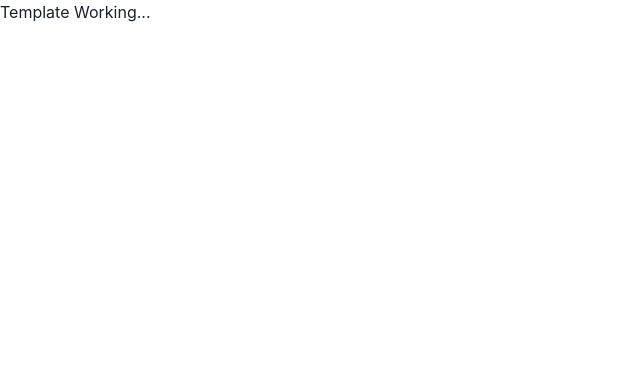
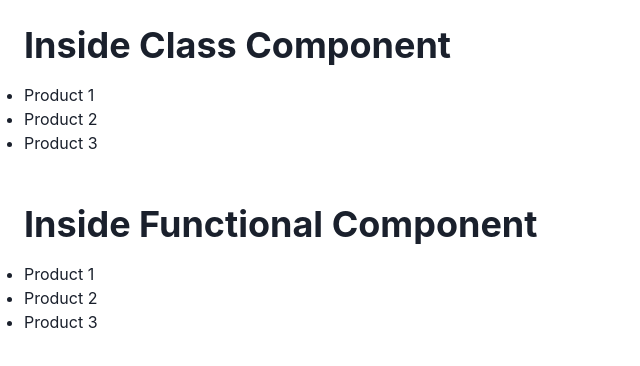
Before and after one commit to aditya-190/react-starter-template, a React (Vite) app: page / in a window 1280 px wide. Shown: the top 366 px of the page, without its empty margins (0-640 px from the left). Built offline with nearby package versions, Linux system fonts and the light colour scheme.

Commit message:
Section 3.

```diff
--- a/src/App.jsx
+++ b/src/App.jsx
@@ -1,8 +1,12 @@
-import {Text} from "@chakra-ui/react";
+import ClassComponentExample from "./component/ClassComponentExample.jsx";
+import FunctionalComponentExample from "./component/FunctionalComponentExample.jsx";
 
 const App = () => {
     return (
-        <Text>Template Working...</Text>
+        <>
+            <ClassComponentExample />
+            <FunctionalComponentExample />
+        </>
     )
 }
 
--- /dev/null
+++ b/src/component/ClassComponentExample.jsx
@@ -0,0 +1,41 @@
+import React, { Component } from 'react';
+import {Flex, Heading} from "@chakra-ui/react";
+
+class ClassComponentExample extends Component {
+    constructor(props) {
+        super(props);
+        this.products = [
+            {id: 1, name: 'Product 1'},
+            {id: 2, name: 'Product 2'},
+            {id: 3, name: 'Product 3'}
+        ]
+        this.state = { selectedProduct: null };
+    }
+
+    handleProductSelect = (selectedProduct) => {
+        this.setState({ selectedProduct });
+        console.log('Class: Selected Product is -> ', selectedProduct)
+    };
+
+    render() {
+        const { selectedProduct } = this.state; // This is an example of destructuring
+
+        return (
+            <Flex flexDirection={'column'} alignitems={'center'} p={6} cursor={'pointer'}>
+                <Heading pb={4}>Inside Class Component</Heading>
+                <ul>
+                    {this.products.map((product) => (
+                        <li
+                            key={product.id}
+                            onClick={() => this.handleProductSelect(product)}
+                        >
+                            {product.name}
+                        </li>
+                    ))}
+                </ul>
+            </Flex>
+        );
+    }
+}
+
+export default ClassComponentExample
--- /dev/null
+++ b/src/component/FunctionalComponentExample.jsx
@@ -0,0 +1,36 @@
+import React, {useState} from "react";
+import {Flex, Heading} from "@chakra-ui/react";
+
+const FunctionalComponentExample = () => {
+    const products = [
+        {id: 1, name: 'Product 1'},
+        {id: 2, name: 'Product 2'},
+        {id: 3, name: 'Product 3'}
+    ]
+
+    const [selectedProduct, setSelectedProduct] = useState(null);
+
+    const handleProductSelect = (selectedProduct) => {
+        setSelectedProduct(selectedProduct);
+        console.log('Functional: Selected Product is -> ', selectedProduct)
+    };
+
+    return (
+        <Flex flexDirection={'column'} alignitems={'center'} p={6} cursor={'pointer'}>
+            <Heading pb={4}>Inside Functional Component</Heading>
+            <ul>
+                {products.map((product) => (
+                    <li
+                        key={product.id}
+                        onClick={() => handleProductSelect(product)}
+                    >
+                        {product.name}
+                    </li>
+                ))}
+            </ul>
+        </Flex>
+    );
+}
+
+
+export default FunctionalComponentExample
```
